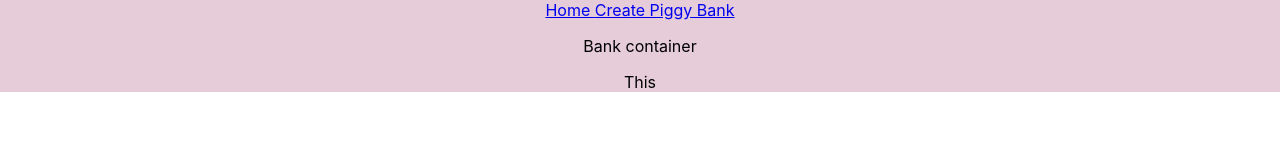
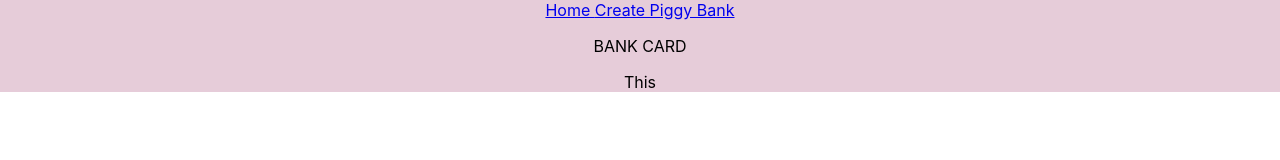
Before and after one commit to daliayan/My_Piggy_Bank, a React (Create React App) app in the folder frontend/: page / in a window 1280 px wide. Shown: the top 160 px of the page. Built offline with nearby package versions, Linux system fonts and the light colour scheme.

Commit message:
connecting containers - need to fetch data

```diff
--- a/frontend/src/App.css
+++ b/frontend/src/App.css
@@ -1,14 +1,12 @@
 .App {
   text-align: center;
   background-color: rgb(230, 204, 217);
-  /* background: url("./images/soft-pink.jpeg") no-repeat center
-  center fixed; */
 }
 
-.App-logo {
+/* .App-logo {
   height: 40vmin;
   pointer-events: none;
-}
+} */
 
 @media (prefers-reduced-motion: no-preference) {
   .App-logo {
--- a/frontend/src/App.js
+++ b/frontend/src/App.js
@@ -3,6 +3,7 @@ import './App.css';
 import { BrowserRouter as Router } from "react-router-dom";
 import  NavBar from './components/NavBar';
 import BankContainer from './containers/BankContainer';
+
 
 class App extends Component {
 
--- a/frontend/src/components/NavBar.js
+++ b/frontend/src/components/NavBar.js
@@ -8,7 +8,7 @@ function NavBar() {
       <NavLink
           to="/banks"
           activeStyle={{
-            background: 'pink',
+            // background: 'pink',
             fontSize: 30}}
         >Home    </NavLink>
 
--- a/frontend/src/containers/BankContainer.js
+++ b/frontend/src/containers/BankContainer.js
@@ -5,9 +5,9 @@ import React, { Component } from 'react';
 // import BankForm from './components/BankForm';
 
 class BankContainer extends Component {
-    // componentDidMount(){
-    //     console.log("My data is connected");
-    // }
+    componentDidMount(){
+        console.log("My data is connected");
+    }
 
     render(){
         // const banks = this.props.banks.map(bank => (
@@ -17,9 +17,10 @@ class BankContainer extends Component {
         //     />
         // ))
         return (
-        <div>
+        <div id="bank-container">
             <p>
-                Bank container
+              BANK CARD
+              {/* <BankCard /> */}
             </p>
         </div>
         )
--- a/frontend/src/index.css
+++ b/frontend/src/index.css
@@ -12,6 +12,6 @@ code {
     monospace;
 }
 
-.bank-container {
+/* .bank-container {
 
-}
+} */
--- a/frontend/src/index.js
+++ b/frontend/src/index.js
@@ -3,11 +3,13 @@ import ReactDOM from 'react-dom';
 import './index.css';
 import App from './App';
 import reportWebVitals from './reportWebVitals';
+import background from "./images/pink.jpg";
 
 
 ReactDOM.render(
   <React.StrictMode>
-    <App />
+    <App style={{
+        backgroundImage: `url(${background}` }}/>
   </React.StrictMode>,
   document.getElementById('root')
 );
```
Also changed, not shown: frontend/src/components/BankCard.js (+12 -20 lines), frontend/src/images/pink.jpg (renamed from frontend/src/images/soft-pink.jpg).
